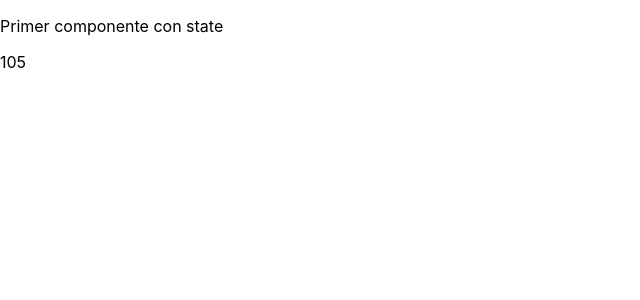
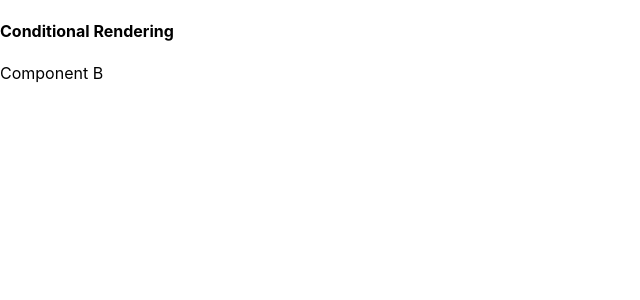
Before and after one commit to silvermiguel96/react-udemy, a React (Create React App) app: page / in a window 1280 px wide. Shown: the top 300 px of the page, without its empty margins (0-640 px from the left). Built offline with nearby package versions, Linux system fonts and the light colour scheme.

Commit message:
Conditional in method render

```diff
--- a/src/App.js
+++ b/src/App.js
@@ -1,35 +1,10 @@
 import React, { Component } from 'react';
-
-class Contador extends Component {
-  constructor (props) {
-    super(props)
-    this.state = { contador: this.props.contadorInicial}
-    setInterval(() => {
-      this.setState({ contador: this.state.contador + 1})
-    }, 1000)
-  }
-
-  render () {
-    return <ContadorNumero numero={this.state.contador} />
-  }
-}
-
-Contador.defaultProps = {
-  contadorInicial: 0
-}
-
-class ContadorNumero extends Component {
-  render () {
-    return <span>{this.props.numero}</span>
-  }
-}
-
+import ConditionalSection  from "./sections/conditional"
 class App extends Component {
     render() {
         return (
             <div className="App">
-        <p>Primer componente con state</p>
-        <Contador contadorInicial={100} />
+                <ConditionalSection />
             </div>
         )
     }
--- /dev/null
+++ b/src/sections/conditional.js
@@ -0,0 +1,36 @@
+import React, { Component } from 'react';
+
+class ComponentA extends Component {
+    render () {
+        return <p>Component A</p>
+    }
+}
+
+
+class ComponentB extends Component {
+    render () {
+        return <p>Component B</p>
+    }
+}
+
+function useConditionalRendering (mostrarA) {
+    if (mostrarA){
+        return <ComponentA />
+    }
+    return <ComponentB />
+}
+
+export default class ConditionalSection extends Component {
+    constructor() {
+        super()
+        this.state = { mostrarA: false}
+    }
+    render () {
+        return (
+            <div>
+                <h4>Conditional Rendering</h4>
+                {useConditionalRendering(this.state.mostrarA)}
+            </div>
+        )
+    }
+}
```
Also changed, not shown: src/ContadorApp.js (added, +37 -0 lines). Lines whose indentation alone changed are shown as unchanged.
